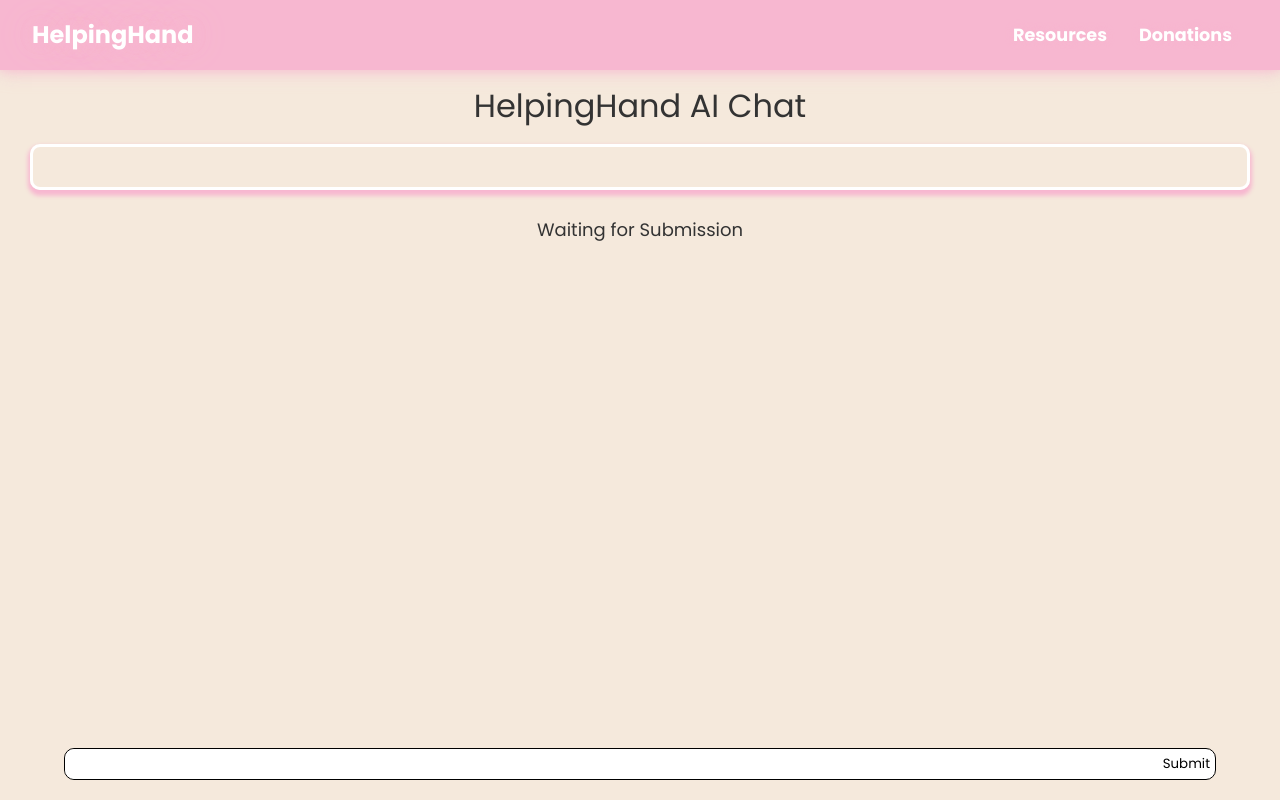
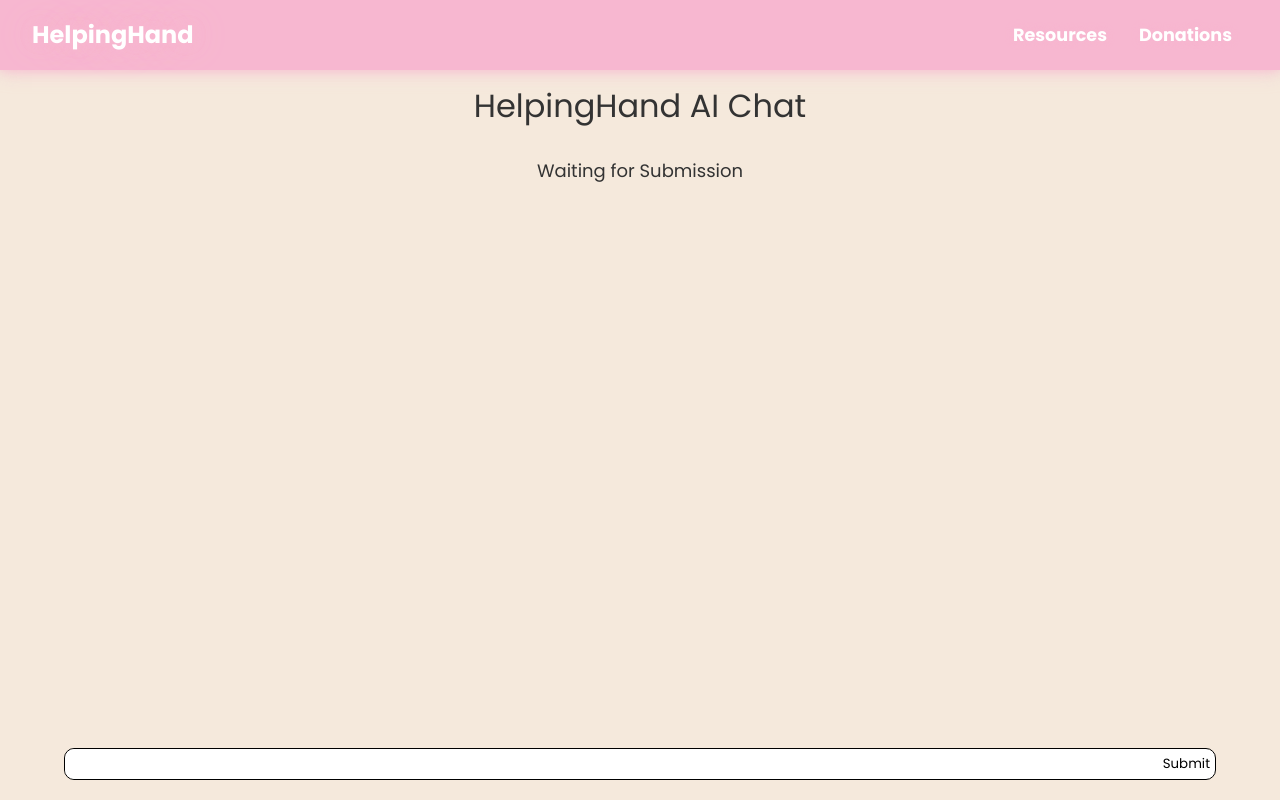
Before and after one commit to Helping-Hand-HHH/HelpingHand, a React (Create React App) app: page /chat in a window 1280 px wide. Built offline with nearby package versions, Linux system fonts and the light colour scheme.

Commit message:
I need to get a life

```diff
--- a/src/Chat.css
+++ b/src/Chat.css
@@ -133,7 +133,7 @@
   border: 3px solid white;
   border-radius: 10px;
   padding-bottom: 40px;
-  animation: pinkGlow 3s infinite alternate;
+  animation: pinkGlow 3s linear infinite;
 }
 
 @keyframes pinkGlow {
--- a/src/Chat.js
+++ b/src/Chat.js
@@ -29,11 +29,15 @@ function Chat() {
 }
 
 function Conversation({ conversation }) {
+
+
   return (
-    <div className='conversation'>
-      {conversation.map((convo, index) => (
-        <div className='single-response' key={index}>{convo.type === 'user' ? `You: ${convo.message}` : `HelpingHand: ${convo.message}`}</div>
-      ))}
+    <div>
+      {conversation.length !== 0 && (<div className='conversation'>
+        {conversation.map((convo, index) => (
+          <div className='single-response' key={index}>{convo.type === 'user' ? <span><strong>You:</strong> {convo.message}</span> : <span><strong>HelpingHand:</strong> {convo.message}</span>}</div>
+        ))}
+      </div>)}
     </div>
   );
 }
@@ -56,9 +60,8 @@ function TextSubmit({ setResponse, text, setText, updateConversation }) {
     })
     .then(data => {
       console.log('Success:', data.message);
-      let response = data.message.replace(/^['"]|['"]$/g, '');
-      let fin = response.substring(2);
-      updateConversation(text, fin);
+      const copy = data.message;
+      updateConversation(text, copy);
       setResponse('');
     })
     .catch((error) => {
--- a/src/HomePage.css
+++ b/src/HomePage.css
@@ -266,7 +266,7 @@ body, html {
   box-shadow: 0 4px 8px rgba(0,0,0,0.1);
   margin-bottom: 30px;
   overflow: hidden;
-  animation: pinkGlow 3s infinite alternate;
+  animation: pinkGlow 3s linear infinite;
 }
 
 @media (max-width: 768px) {
```
